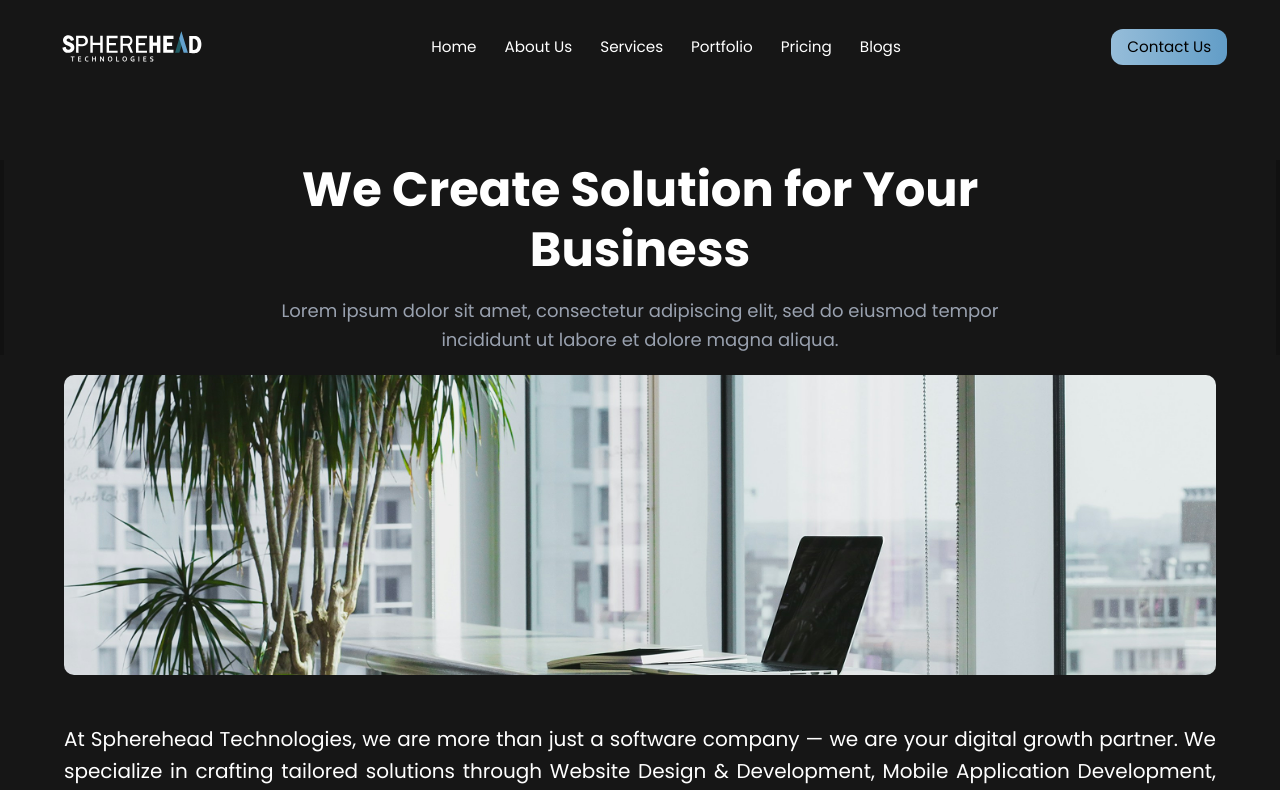
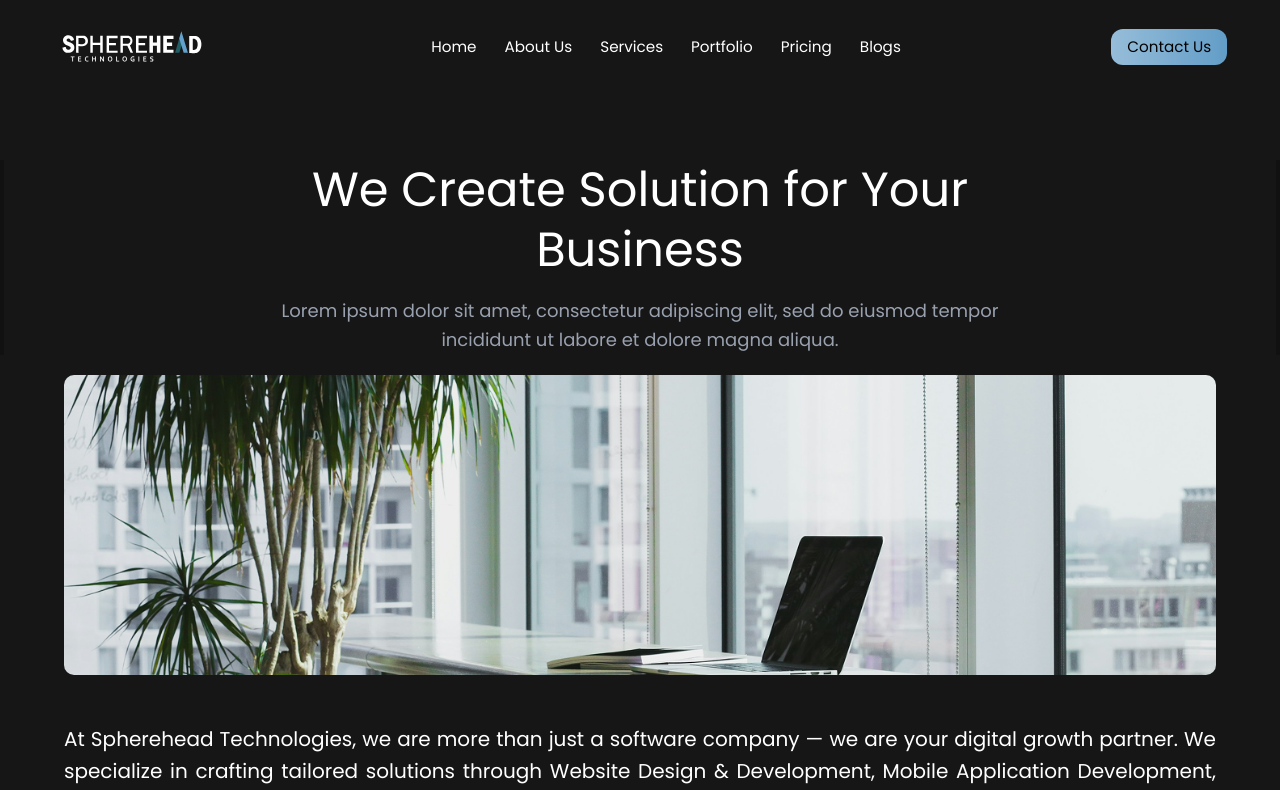
Before and after one commit to HarshiMenuka/spherehead-technologies, a Next.js app: page /about in a window 1280 px wide. Shown: the top 790 px of the page. Built offline with nearby package versions, Linux system fonts and the light colour scheme.

Commit message:
consistent title fonts

```diff
--- a/src/app/about/page.tsx
+++ b/src/app/about/page.tsx
@@ -180,7 +180,7 @@ export default function AboutPage() {
       <div className="about-hero-container mt-20">
         <SectionHeader
           overline=""
-          title="We Create Solution for Your Business"
+          title={<span className="text-[3rem] font-normal">We Create Solution for Your Business</span>}
           description="Lorem ipsum dolor sit amet, consectetur adipiscing elit, sed do eiusmod tempor incididunt ut labore et dolore magna aliqua."
         />
 
--- a/src/app/contact/page.css
+++ b/src/app/contact/page.css
@@ -3,6 +3,7 @@
 
 .full{
   background-color: #161616;
+  padding-bottom: 3rem;
 }
 .contact-section {
   width: 100%;
@@ -11,6 +12,7 @@
   justify-content: center;
   align-items: center;
   background-color: #161616;
+  margin-bottom: 0;
 }
 .contact-container {
   display: flex;
@@ -55,7 +57,7 @@
 }
 .contact-title {
   font-size: 3rem;
-  font-weight: 400; /* ensure only 400 is set */
+  font-weight: 400;
   margin-bottom: 1rem;
   color: #fff;
   line-height: 1.1;
--- a/src/app/portfolio/page.tsx
+++ b/src/app/portfolio/page.tsx
@@ -18,7 +18,7 @@ const Portfolio = () => {
       <section className="relative z-10 pt-[150px] text-left px-4">
         <SectionHeader
           overline=""
-          title="We Create Solutions for Your Business"
+          title={<span className="text-[3rem] font-normal">We Create Solution for Your Business</span>}
           description="Lorem ipsum dolor sit amet, consectetur adipiscing elit, sed do eiusmod tempor incididunt ut labore et dolore magna aliqua."
         />
       </section>
--- a/src/app/service/page.tsx
+++ b/src/app/service/page.tsx
@@ -25,7 +25,7 @@ export default function ServicePage() {
         <section className="relative z-10 pt-[150px] text-center bg-transparent">
           <SectionHeader
             overline=""
-            title="We Create Solution for Your Business"
+            title={<span className="text-[3rem] font-normal">We Create Solution for Your Business</span>}
             description="Lorem ipsum dolor sit amet, consectetur adipiscing elit, sed do eiusmod tempor incididunt ut labore et dolore magna aliqua."
           />
         </section>
--- a/src/components/BlogPosts.tsx
+++ b/src/components/BlogPosts.tsx
@@ -30,7 +30,7 @@ const BlogPosts = () => {
     <div className="py-20">
       <SectionHeader
         overline="Blog"
-        title="Latest Insights & News"
+        title={<span className="text-[3rem] font-normal">Latest Insights & News</span>}
         description="Stay updated with our latest thoughts on technology, design, and development."
       />
 
```
